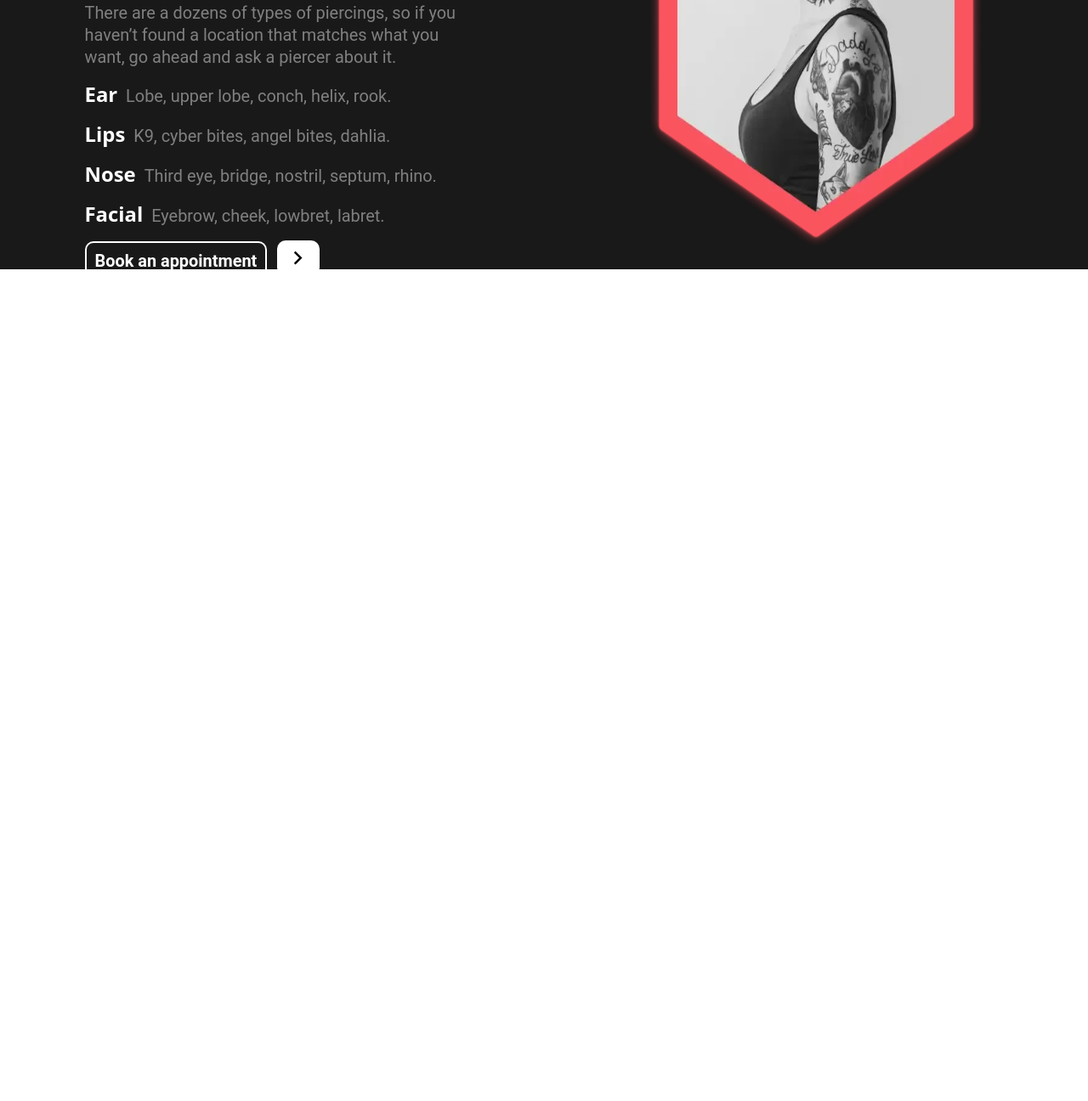
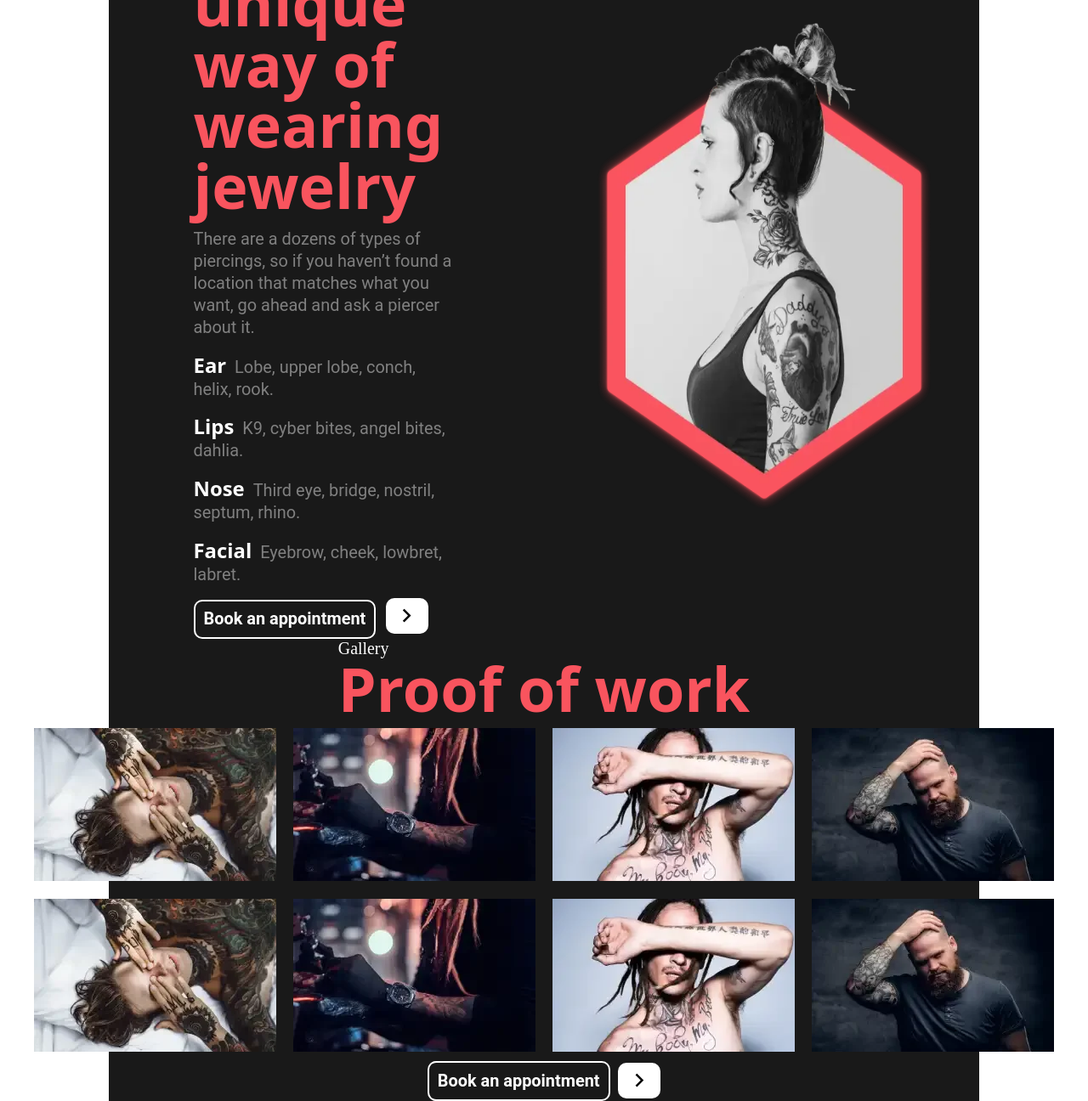
Before and after one commit to Sagarkhatarkar12/Slider-1, a plain HTML site: page index.html in a window 1280 px wide. Shown: the part 963-2259 px from the top of the page at 85% size. Before the commit the page ends 1294 px from the top, so only its background shows below. Drawn offline with nearby package versions, Linux system fonts and the light colour scheme; a web font is replaced by a local one.

Commit message:
made third slide

```diff
--- a/index.html
+++ b/index.html
@@ -20,6 +20,7 @@
         <div class="container-slider">
 
             <div class="container-slider-slide">
+                <div class="flex">
 
                 <div class="container-slider-slide-left">
                     <div class="container-slider-slide-left-Avtar">
@@ -45,8 +46,11 @@
                     <p class="container-slider-slide-right-desc"><span
                             class="container-slider-slide-right-desc-desc-s">5. </span>Think before you ink.</p>
                     <div>
+                        <div class="flex">
                         <button class="container-slider-slide-right-bookBtn">Book an appointment</button>
                         <button class="container-slider-slide-right-naviBtn"><i class="ri-arrow-right-s-line"></i></button>
+                            </div>
+                    </div>
                 </div>
 
                 </div>
@@ -64,19 +68,53 @@
             <div class="container-slider-slide-right">
                 <p class="container-slider-slide-right-p">Piercing</p>
                 <h1 class="container-slider-slide-right-heading">A unique way of <br> wearing jewelry</h1>
-                    <p class="container-slider-slide-right-desc">There are a dozens of types of piercings, so if you haven’t found a location that matches what you want, go ahead and ask a piercer about it.</p>
+                <p class="container-slider-slide-right-desc">There are a dozens of types of piercings, so if you haven’t
+                    found a location that matches what you want, go ahead and ask a piercer about it.</p>
                 <p class="container-slider-slide-right-desc"><span
                         class="container-slider-slide-right-desc-desc-s">Ear</span>Lobe, upper lobe, conch, helix, rook.
                 </p>
                 <p class="container-slider-slide-right-desc"><span
-                            class="container-slider-slide-right-desc-desc-s">Lips</span>K9, cyber bites, angel bites, dahlia.</p>
+                        class="container-slider-slide-right-desc-desc-s">Lips</span>K9, cyber bites, angel bites,
+                    dahlia.</p>
                 <p class="container-slider-slide-right-desc"><span
-                            class="container-slider-slide-right-desc-desc-s">Nose</span>Third eye, bridge, nostril, septum, rhino.</p>
+                        class="container-slider-slide-right-desc-desc-s">Nose</span>Third eye, bridge, nostril, septum,
+                    rhino.</p>
                 <p class="container-slider-slide-right-desc"><span
-                            class="container-slider-slide-right-desc-desc-s">Facial</span>Eyebrow, cheek, lowbret, labret.</p>
+                        class="container-slider-slide-right-desc-desc-s">Facial</span>Eyebrow, cheek, lowbret, labret.
+                </p>
                 <div>
                     <button class="container-slider-slide-right-bookBtn">Book an appointment</button>
                     <button class="container-slider-slide-right-naviBtn"><i class="ri-arrow-right-s-line"></i></button>
+                </div>
+
+            </div>
+        </div>
+        <div class="container-slider-slide-3">
+            <div class="Gallery-heading">
+            <p class="container-slider-slide-right-p">Gallery</p>
+            <h1 class="container-slider-slide-right-heading">Proof of work</h1>
+        </div>
+
+                <div class="image-container">
+                    <div class="img"><img src="assets/image/1.webp" alt=""></div>
+                    <div class="img"><img src="assets/image/2.webp" alt=""></div>
+                    <div class="img"><img src="assets/image/3.webp" alt=""></div>
+                    <div class="img"><img src="assets/image/4.webp" alt=""></div>
+
+
+                    <div class="img"><img src="assets/image/1.webp" alt=""></div>
+                    <div class="img"><img src="assets/image/2.webp" alt=""></div>
+                    <div class="img"><img src="assets/image/3.webp" alt=""></div>
+                    <div class="img"><img src="assets/image/4.webp" alt=""></div>
+
+
+                </div>
+<div class="flex">
+             <button class="container-slider-slide-right-bookBtn">Book an appointment</button>
+                <button class="container-slider-slide-right-naviBtn"><i class="ri-arrow-right-s-line"></i></button>
+            </div>
+
+        </div>
                 </div>
 
             </div>
--- a/style/scss/_base.scss
+++ b/style/scss/_base.scss
@@ -18,17 +18,21 @@
     &-slider {
         background-color: $bg;
         margin: auto auto;
-        height: 80vh;
+        height: 100%;
         width: 100vw;
         display: flex;
         justify-content: center;
         align-items: center;
+        flex-direction: column;
         &-slide {
+            position: relative;
             margin: auto auto;
             height: 100%;
             width: 80%;
+            gap:1rem;
             background-color: $bg;
             display: flex;
+            flex-direction: column;
             // flex-direction: row-reverse;
             justify-content: center;
             align-items: center;
@@ -51,10 +55,12 @@
                 display: flex;
                 justify-content: center;
                 // align-items: center;
+                overflow: hidden;
 
                 padding: 0rem 10rem;
                 // align-items: center;
                 gap: 1.5rem;
+                height: 70vh;
                 width: 50%;
                 flex-direction: column;
                 height: 100%;
@@ -117,8 +123,36 @@ font-size: 3rem ;
             }
         }
         &-slide-2{
-            @extend .container-slider;
+            @extend .container-slider-slide;
             flex-direction: row-reverse;
+        }
+        &-slide-3{
+            @extend .container-slider-slide;
+            .container-slider-slide-3{
+            display: flex;
+            flex-direction: column;
+            gap: 2rem;
+            padding: 3rem 0rem;
+            height: 100%;
+            }
+            // @extend .container-slider;
+          &-right{
+            display: flex;
+            flex-direction: column;
+          }
+           .image-container{
+            display: grid;
+            grid-template-columns: auto auto auto auto;
+            gap: 2rem;
+                        }
         }
     }
 }
+
+.flex{
+    display: flex;
+    // justify-self: center;
+    justify-content: center;
+    align-items: center;
+
+}
```
Also changed, not shown: assets/image/1.webp (added), assets/image/2.webp (added), assets/image/3.webp (added), assets/image/4.webp (added), style/css/main.css, 1 other file. Lines whose indentation alone changed are shown as unchanged.
